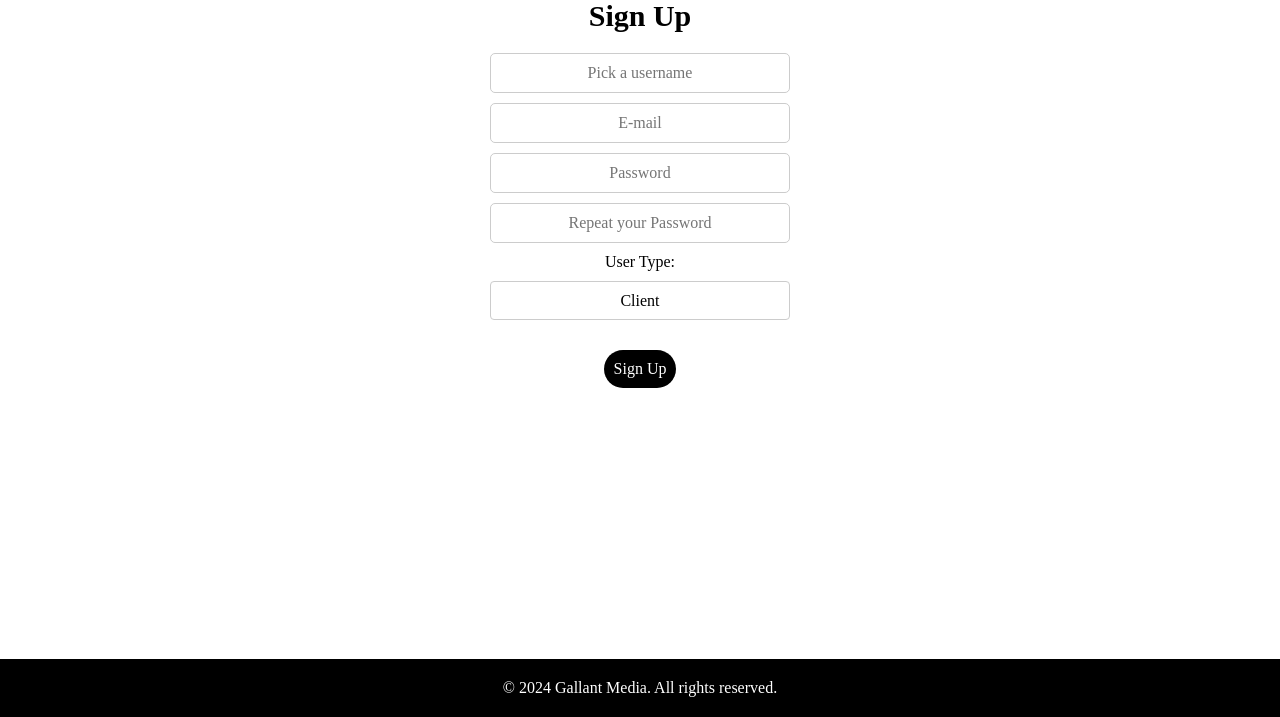
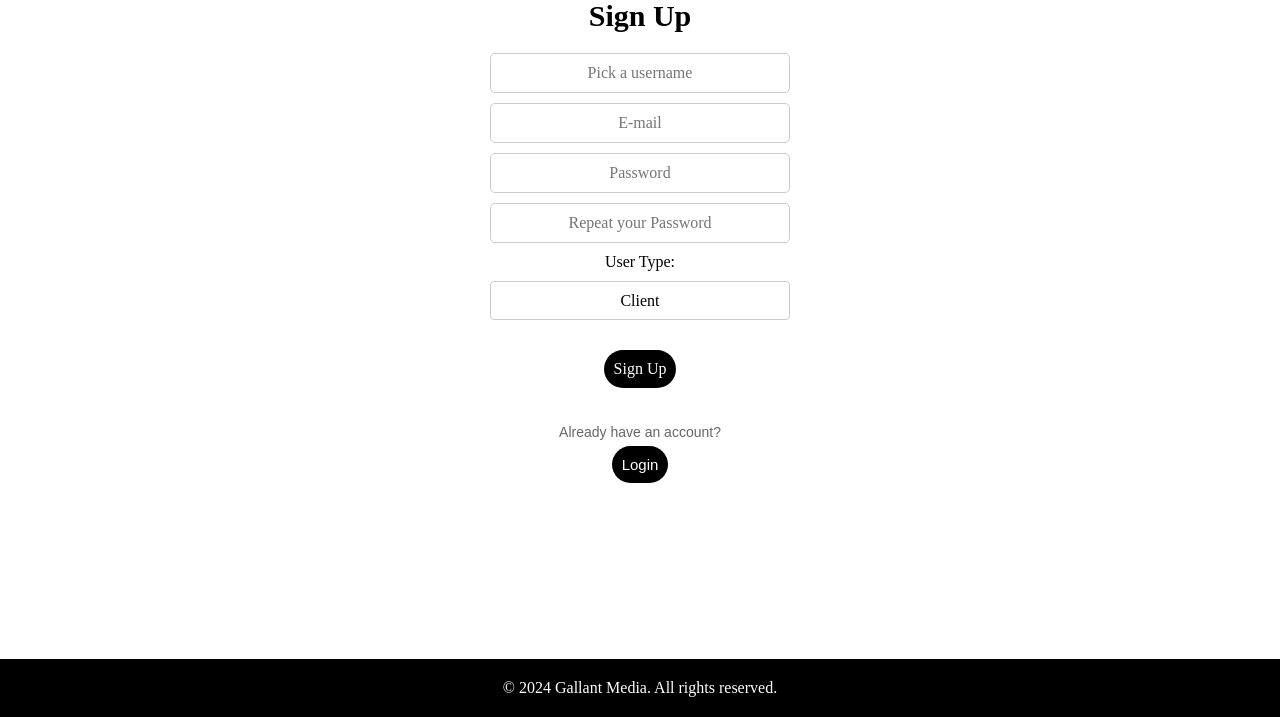
Before and after one commit to G-Ian/My-Wakili-Public, a PHP site: page /signup.php in a window 1280 px wide. Shown: the part 83-800 px from the top of the page. Run offline with PHP 8.4, Linux system fonts and the light colour scheme.

Commit message:
commit. login button
Added login button to signup page just incase

```diff
--- a/signup.php
+++ b/signup.php
@@ -55,6 +55,13 @@ require_once 'includes/signup_view.inc.php';
                 <button type="submit" name="submit">Sign Up</button>
             </form>
 
+            <br><br>
+            <div class="instruction-text">
+                <p class="instruction-text">Already have an account?</p>
+                <br>
+                <a href="Login.php">Login</a>
+            </div>
+
             <?php
             check_signup_errors();
             ?>
```
